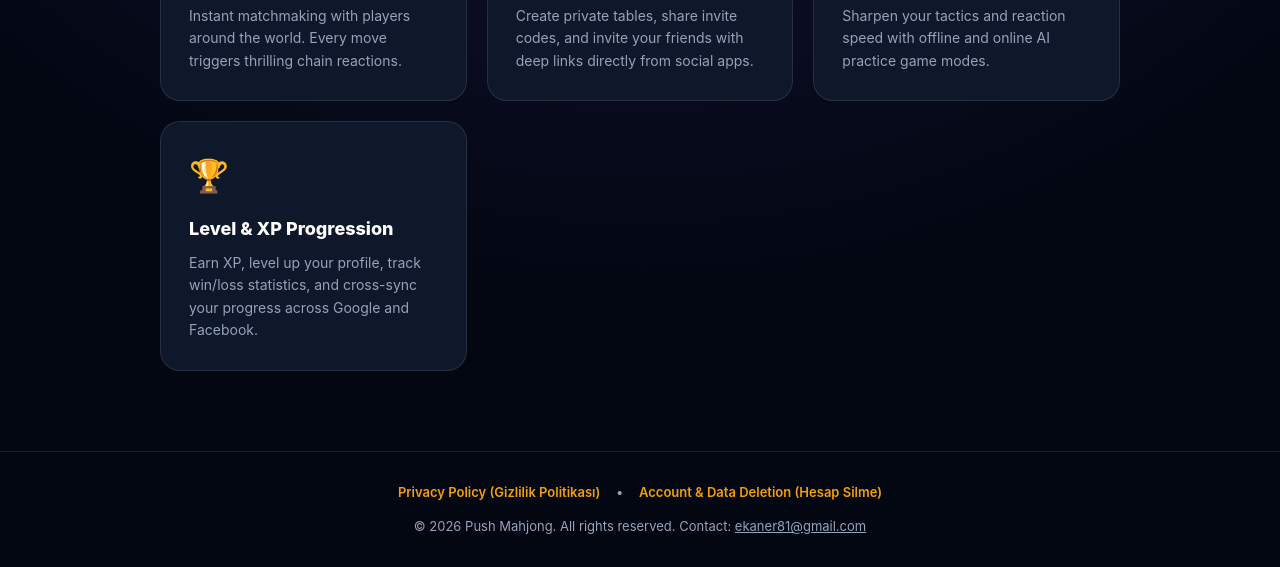
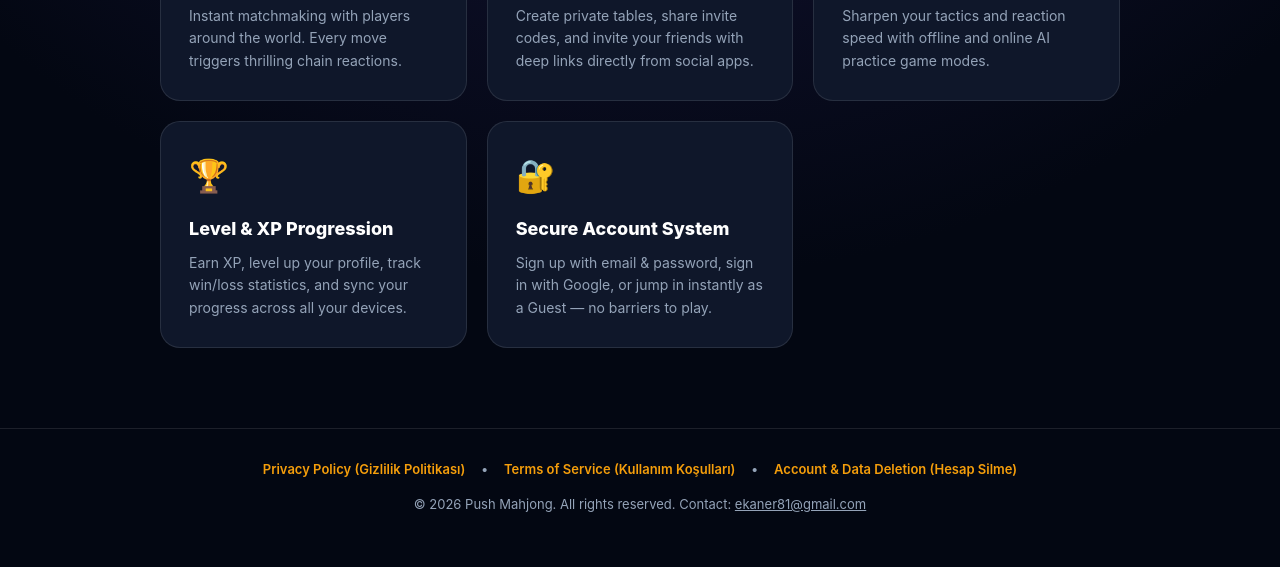
Before and after one commit to ekaner81-ai/push-mahjong, a plain HTML site: page index.html in a window 1280 px wide. Shown: the part 696-1263 px from the top of the page. After the commit the page ends 1241 px from the top, so only its background shows below. Drawn offline with Linux system fonts and the light colour scheme.

Commit message:
update-index-remove-facebook-add-terms-link

```diff
--- a/index.html
+++ b/index.html
@@ -186,6 +186,7 @@
         </div>
         <nav>
             <a href="privacy.html">Privacy Policy</a>
+            <a href="terms.html">Terms of Service</a>
             <a href="delete-account.html">Delete Account</a>
         </nav>
     </header>
@@ -219,8 +220,13 @@
             </div>
             <div class="feature-card">
                 <div class="feature-icon">🏆</div>
-                <h3>Level & XP Progression</h3>
-                <p>Earn XP, level up your profile, track win/loss statistics, and cross-sync your progress across Google and Facebook.</p>
+                <h3>Level &amp; XP Progression</h3>
+                <p>Earn XP, level up your profile, track win/loss statistics, and sync your progress across all your devices.</p>
+            </div>
+            <div class="feature-card">
+                <div class="feature-icon">🔐</div>
+                <h3>Secure Account System</h3>
+                <p>Sign up with email &amp; password, sign in with Google, or jump in instantly as a Guest — no barriers to play.</p>
             </div>
         </section>
     </main>
@@ -229,7 +235,9 @@
         <div class="footer-links">
             <a href="privacy.html">Privacy Policy (Gizlilik Politikası)</a>
             •
-            <a href="delete-account.html">Account & Data Deletion (Hesap Silme)</a>
+            <a href="terms.html">Terms of Service (Kullanım Koşulları)</a>
+            •
+            <a href="delete-account.html">Account &amp; Data Deletion (Hesap Silme)</a>
         </div>
         <p>© 2026 Push Mahjong. All rights reserved. Contact: <a href="mailto:ekaner81@gmail.com" style="color:var(--text-muted);">ekaner81@gmail.com</a></p>
     </footer>
```
